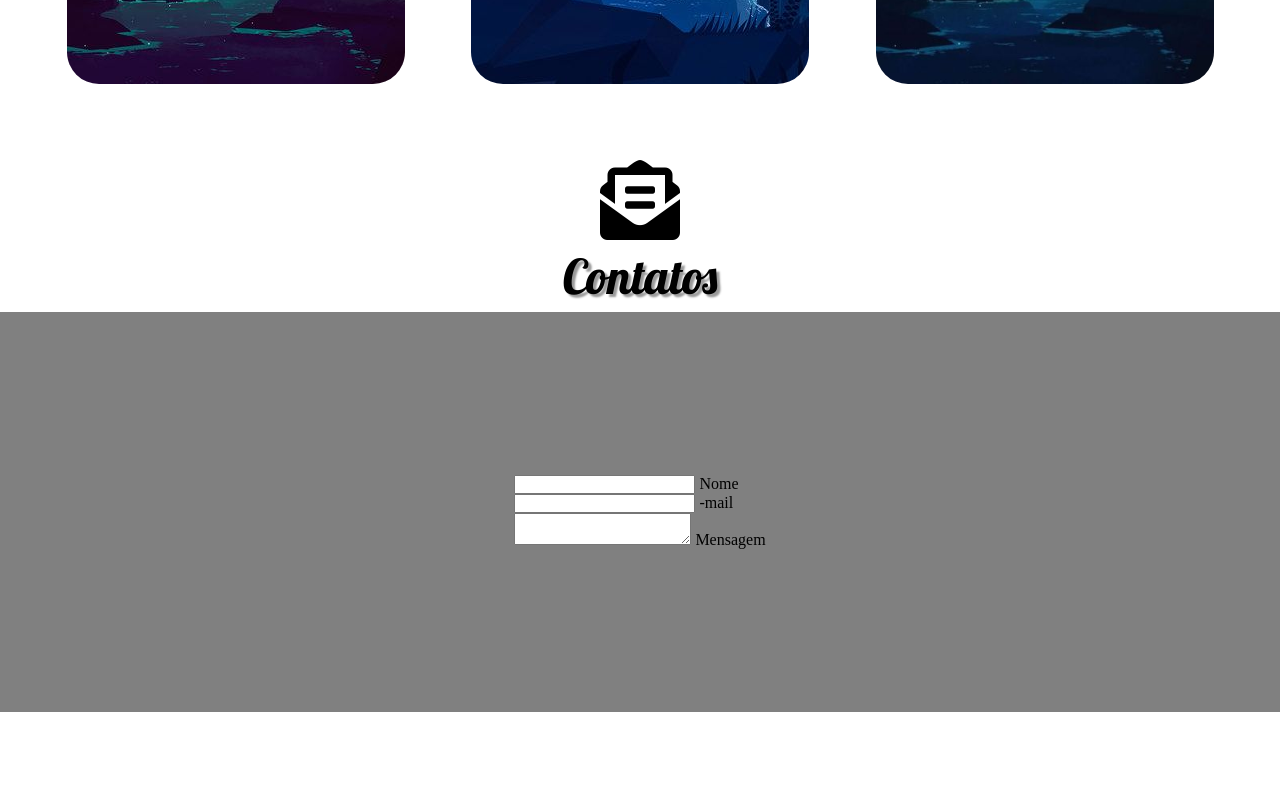
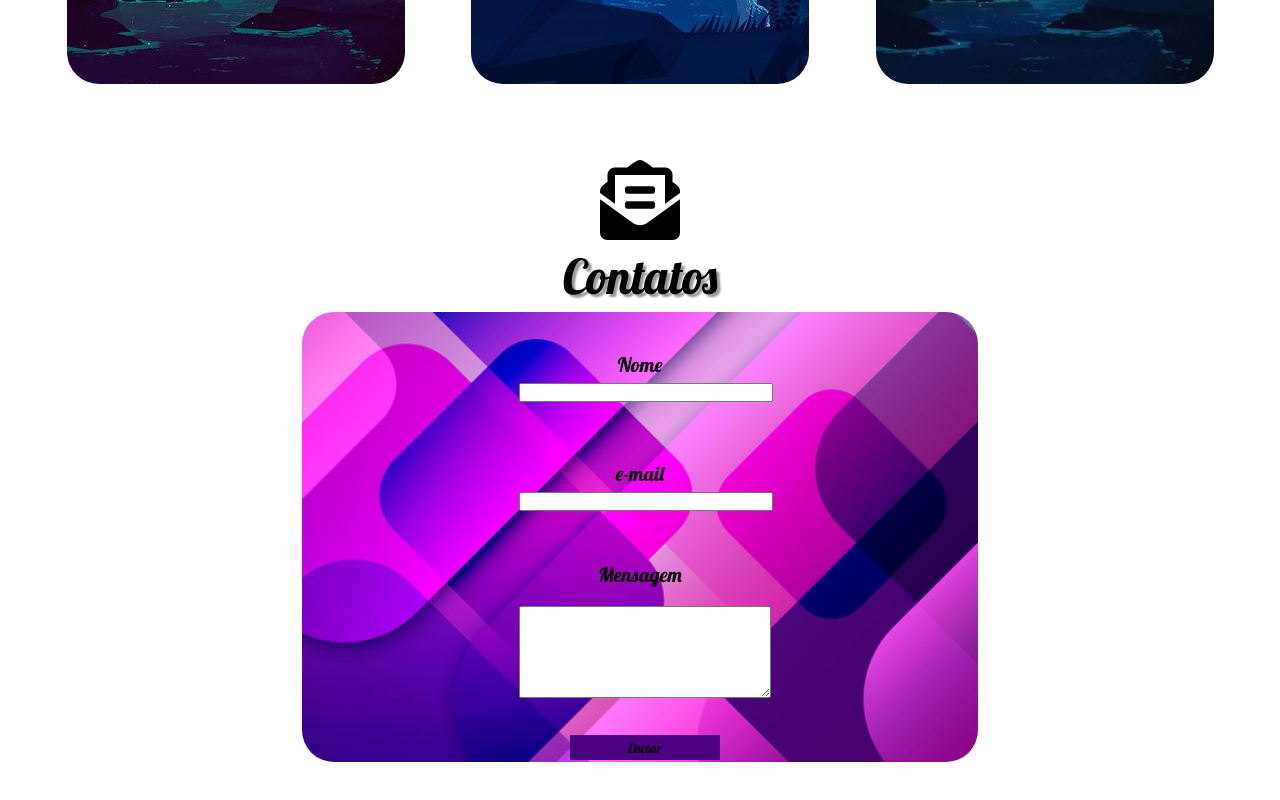
Before and after one commit to jeanvottri/Storm-Fit, a plain HTML site: page Fontes/index.html in a window 1280 px wide. Shown: the part 1720-2520 px from the top of the page. Before the commit the page ends 2432 px from the top, so only its background shows below. Drawn offline with Linux system fonts and the light colour scheme; a web font is replaced by a local one.

Commit message:
Contatos

```diff
--- a/Fontes/CSS/style.css
+++ b/Fontes/CSS/style.css
@@ -285,11 +285,76 @@ header{
     justify-content: center;
 }
 
+.contato-left img{
+    border-radius: 2rem;
+    height: 450px;
+}
 .contato-wrapper{
-    width: 100%;
-    height: 50vh;
-    background-color: #808080;
     display: flex;
     align-items: center;
     justify-content: center;
+    margin-bottom: 3rem;
 }
+
+.contatos-right{
+    position: absolute;
+
+}
+
+.input-group{
+    width: 450px;
+    height: 139px;
+}
+
+#nome{
+    margin-top: 65px;
+    margin-left: 23%;
+    width: 250px;
+}
+
+#email{
+    margin-top: 35px;
+    margin-left: 23%;
+    width: 250px;
+}
+
+#msn{
+    margin-top: 10px;
+    margin-left: 23%;
+    width: 250px;
+    height: 90px;
+    border-radius: 2px;
+}
+
+label{
+    display: flex;
+    justify-content: center;
+
+}
+
+.field-nome{
+    margin-top: -50px;
+    font-size: 20px;
+    font-family: var(--font-secundary);
+}
+
+.field-email{
+    margin-top: -50px;
+    font-size: 20px;
+    font-family: var(--font-secundary);
+}
+
+.field-msn{
+    margin-top: -140px;
+    font-size: 20px;
+    font-family: var(--font-secundary);
+}
+
+.btn button{
+    margin-left: 155px;
+    width: 150px;
+    height: 25px;
+    background-color: indigo;
+    border: none;
+    font-family: var(--font-secundary);
+}
--- a/Fontes/index.html
+++ b/Fontes/index.html
@@ -85,22 +85,27 @@
             <i class="fas fa-envelope-open-text"></i>
             <h1>Contatos</h1>
            <div class="contato-wrapper">
-                <div class="contato-left"></div>
+                <div class="contato-left">
+                    <img src="image/bg-cts.jpg" alt="">
+                </div>
                 <div class="contatos-right">
-
-                    <form>
+                   <form>
                         <div class="input-group">
                             <input type="text" class="field" id="nome">
-                            <label for="nome" class="field-label">Nome</label>
+                            <label for="nome" class="field-nome">Nome</label>
                         </div>
                         <div class="input-group">
                             <input type="text" class="field" id="email">
-                            <label for="email" class="field-label">-mail</label>
+                            <label for="email" class="field-email">e-mail</label>
                         </div>
                         <div class="input-group">
                             <textarea class="field" id="msn"></textarea>
-                            <label for="msn" class="field-label">Mensagem</label>
+                            <label for="msn" class="field-msn">Mensagem</label>
                         </div>
+                        <div class="btn">
+                            <button>Enviar</button>
+                        </div>
+
                     </form>
                 </div>
             </div>
```
Also changed, not shown: Fontes/Image/bg-cts.jpg (added).
